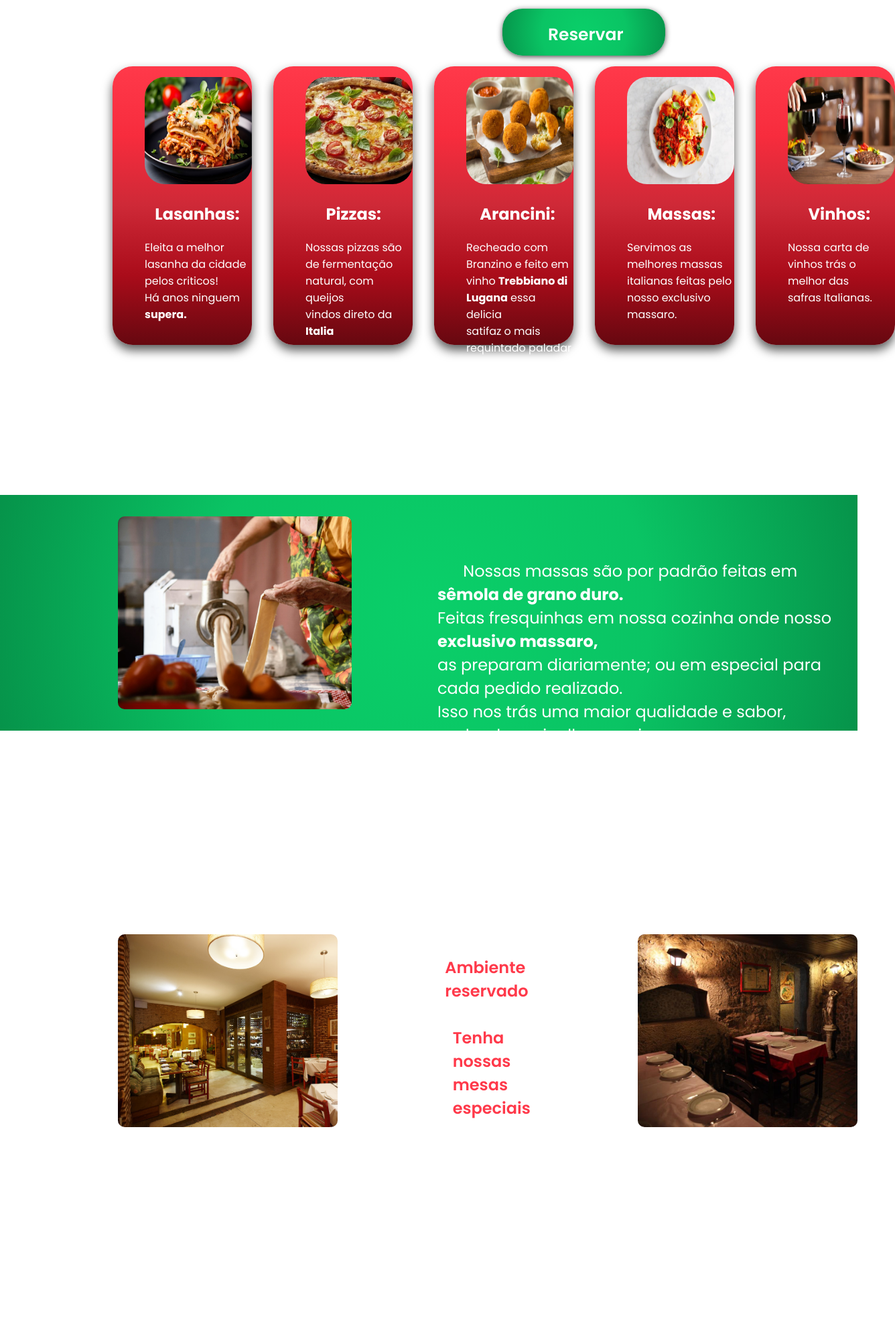
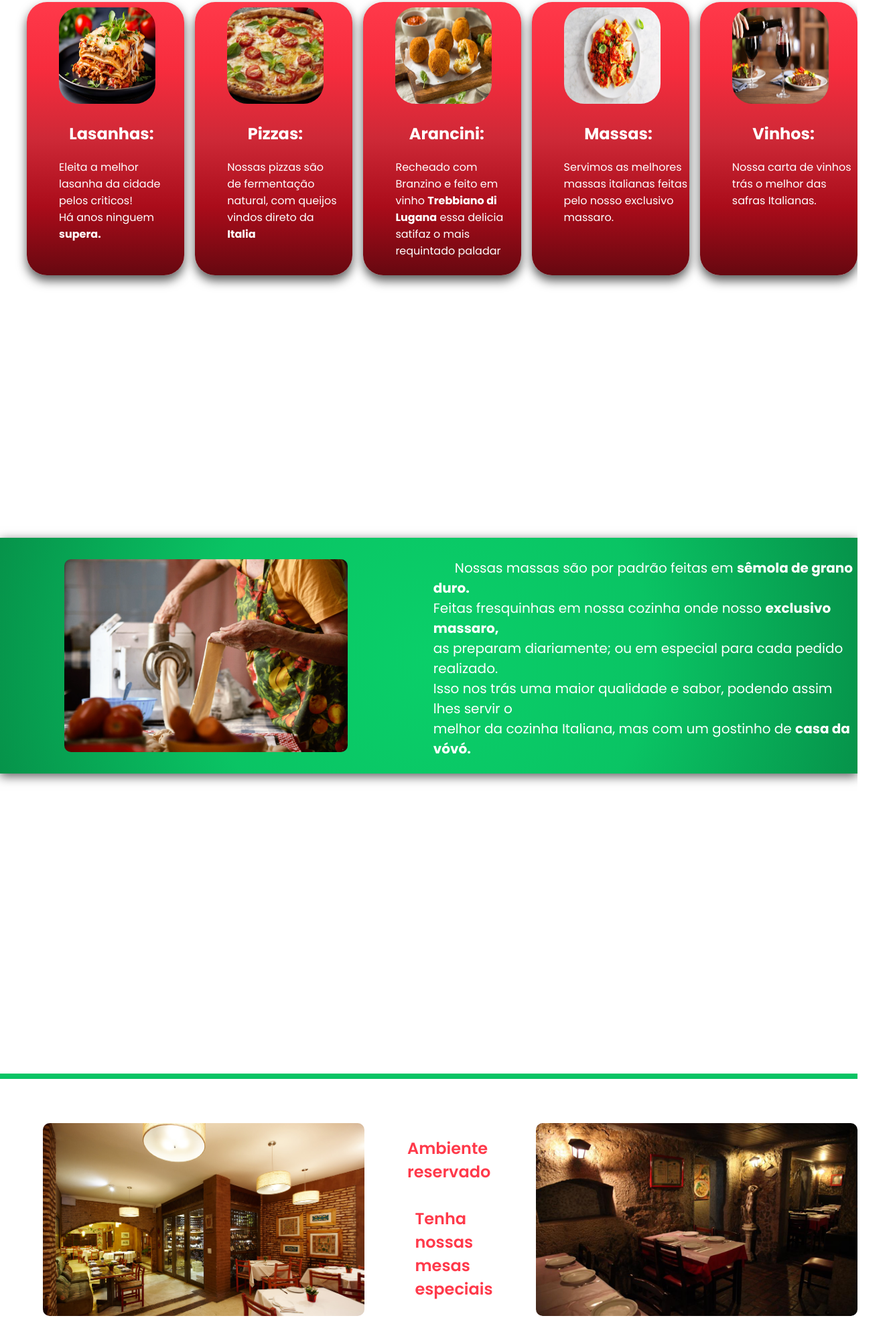
Before and after one commit to VictorOliveira-stack/italian-landingpage, a plain HTML site: page index.html in a window 1280 px wide. Shown: the part 337-2305 px from the top of the page at 67% size, 1336 px wide, since content can reach past the window. Drawn offline with Linux system fonts and the light colour scheme.

Commit message:
sessao 1

```diff
--- a/index.html
+++ b/index.html
@@ -23,7 +23,7 @@
     <ul class="ul1">
         <div class="packingimage hidden"><img src="stylecss/Lasanha-Italiana.jpg" alt="" class="comidas">
             <h2>&nbsp;&nbsp;&nbsp;Lasanhas:</h2>
-            <p>Eleita a melhor <br>
+            <p class="textoscomida">Eleita a melhor <br>
             lasanha da cidade <br>
             pelos criticos! <br>
             Há anos ninguem <br>
@@ -32,7 +32,7 @@
         </div>
         <div class="packingimage hidden"><img src="stylecss/pizza-margherita.jpg" alt="" class="comidas">
             <h2>&nbsp;&nbsp;&nbsp;&nbsp;&nbsp;&nbsp;Pizzas:</h2>
-            <p>Nossas pizzas são <br>
+            <p  class="textoscomida">Nossas pizzas são <br>
                 de fermentação <br>
                 natural, com queijos <br>
                 vindos direto da <br>
@@ -41,7 +41,7 @@
         </div>
         <div class="packingimage hidden"><img src="stylecss/bolinhos italianos.jpg" alt="" class="comidas">
             <h2>&nbsp;&nbsp;&nbsp;&nbspArancini:</h2>
-            <p>Recheado com <br>
+            <p  class="textoscomida">Recheado com <br>
                Branzino e feito em <br>
                vinho
                <strong>Trebbiano di Lugana</strong>  essa delicia <br>
@@ -51,13 +51,13 @@
         </div>
         <div class="packingimage hidden"><img src="stylecss/prato italiano.jpg" alt="" class="comidas">
             <h2>&nbsp;&nbsp;&nbsp;&nbsp;&nbsp;&nbsp;Massas:</h2>
-            <p>
+            <p  class="textoscomida">
                 Servimos as melhores massas italianas feitas pelo nosso exclusivo massaro.
             </p>
         </div>
         <div class="packingimage hidden"><img src="stylecss/vinho.jpg" alt="" class="comidas">
             <h2>&nbsp;&nbsp;&nbsp;&nbsp;&nbsp;&nbspVinhos:</h2>
-            <p>
+            <p  class="textoscomida">
                 Nossa carta de vinhos trás o melhor das <br>
                  safras Italianas.
             </p>
@@ -67,6 +67,7 @@
    <!--<br><br><br><br><br><br><br> -->
 
    <section class="hidden">
+
    <div id="massas">
         <p id="massa"></p>
         <p id="textomassa">
@@ -82,6 +83,11 @@
    <!--<br><br><br><br><br>-->
 
    <section class="hidden">
+
+
+    <div id="verde"></div>
+    <br> <br>
+
    <div id="restaurante">
         <p id="restau"></p>
         <p id="textorestau">
@@ -94,7 +100,13 @@
             &nbsp;&nbsp;especiais
         </p>
          <p id="reservadorestau"></p>
+
    </div>
+
+   <br> <br>
+    <div id="vermelho"></div>
+
+
 </section>
    <!--<br><br><br><br> -->
    <section class="hidden">
--- a/stylecss/indexstyle.css
+++ b/stylecss/indexstyle.css
@@ -4,7 +4,7 @@ body{
     font-family: "Poppins", Arial, Helvetica, sans-serif;
 }
 section{
-    min-height: 80vh;
+    min-height: 100vh;
 }
 
 .hidden{
@@ -23,9 +23,10 @@ section{
 
 #cabeçalho{
     background-image: url('comida-italiana-scaled.webp');
-    height: 20em;
+    height: 14em;
     width: 100%;
     background-size: cover;
+    box-shadow: 0px 2px 15px rgba(0, 0, 0, 0.651);
 }
 
 #bandeirapai{
@@ -61,7 +62,7 @@ section{
     font-size: 25px;
     font-weight: 600;
     margin-top: 30px;
-    margin-left: 30em;
+    margin-left: 22em;
     border-radius: 30px;
     padding-top: 20px;
     padding-left: 68px;
@@ -73,26 +74,31 @@ section{
 
 .ul1{
     display: flex;
-    gap: 2em;
-    margin-left: 8em;
+    gap: 1em;
+    margin-left: 0;
 
 }
 .packingimage{
     background-image: linear-gradient( to bottom,rgb(255, 57, 74),rgb(247, 44, 61), rgb(206, 41, 55), rgb(170, 12, 26), rgb(102, 8, 16) ) ;
-    width: 13em;
+    width: 12em;
     height: 25em;
     border-radius: 30px;
     padding-left: 3em;
-    padding-top: 1em;
+    padding-top: 0.5em;
     color: white;
     box-shadow: 0px 8px 15px rgba(0, 0, 0, 0.651);
+
 }
 .comidas{
     background-size: cover;
-    width: 10em;
-    height: 10em;
+    width: 9em;
+    height: 9em;
     border-radius: 30px;
 }
+/*.textoscomida{
+    padding-top: 0.5em;
+    font-size: 10pt;
+}*/
 
 #massas{
 
@@ -103,12 +109,13 @@ section{
     height: 22em;
     width: 100%;
     gap: 8em;
+    box-shadow: 0px 4px 15px rgba(0, 0, 0, 0.651);
 }
 
 #massa{
 
     margin-top: 2em;
-    margin-left: 11em;
+    margin-left: 6em;
     background-image: url('fazendo massa.jpeg');
     background-size: cover;
     height: 18em;
@@ -116,26 +123,39 @@ section{
     border-radius: 10px;
 }
 #textomassa{
-    margin-top: 4em;
+    margin-top: 1.5em;
     color: white;
-    font-size: 18pt;
+    font-size: 15pt;
+
+}
+
+#verde{
+    width: 100%;
+    height: 0.5em;
+    background-color: rgb(10, 196, 100);
+}
+#vermelho{
+    width: 100%;
+    height: 0.5em;
+    background-color: rgb(247, 44, 61);
+
 }
 
 #restaurante{
     display: flex;
-    gap: 10em;
+    gap: 4em;
 }
 #restau{
     background-image: url('restaurante.jpg');
     background-size: cover;
     height: 18em;
     width: 30em;
-    margin-left: 11em;
+    margin-left: 4em;
     border-radius: 10px;
 
 }
 #textorestau{
-    margin-top: 2em;
+    margin-top: 1.5em;
     font-size: 18pt;
     font-weight: 600;
     color: rgb(255, 57, 74);
@@ -151,13 +171,14 @@ section{
 #queijos{
    margin-left: 11em;
     width: 78%;
-    height: 30em;
+    height: 22em;
     border-radius: 10px;
+    box-shadow: 0px 4px 15px 0px rgba(0, 0, 0, 0.651);
 }
 
 .textoqueijos{
     color: rgb(6, 147, 74);
-    margin-left: 27%;
+    margin-left: 24%;
     font-size: 18pt;
     font-weight: 600;
 
@@ -170,7 +191,7 @@ section{
 
 }
 #lazio{
-    padding-left: 3.5em;
+    padding-left: 2.5em;
 }
 
 #insta{
@@ -188,6 +209,6 @@ section{
 #divfoot{
     padding-top: 1em;
     display: flex;
-    margin-left: 35%;
+    margin-left: 30%;
     gap: 10em;
 }
```
